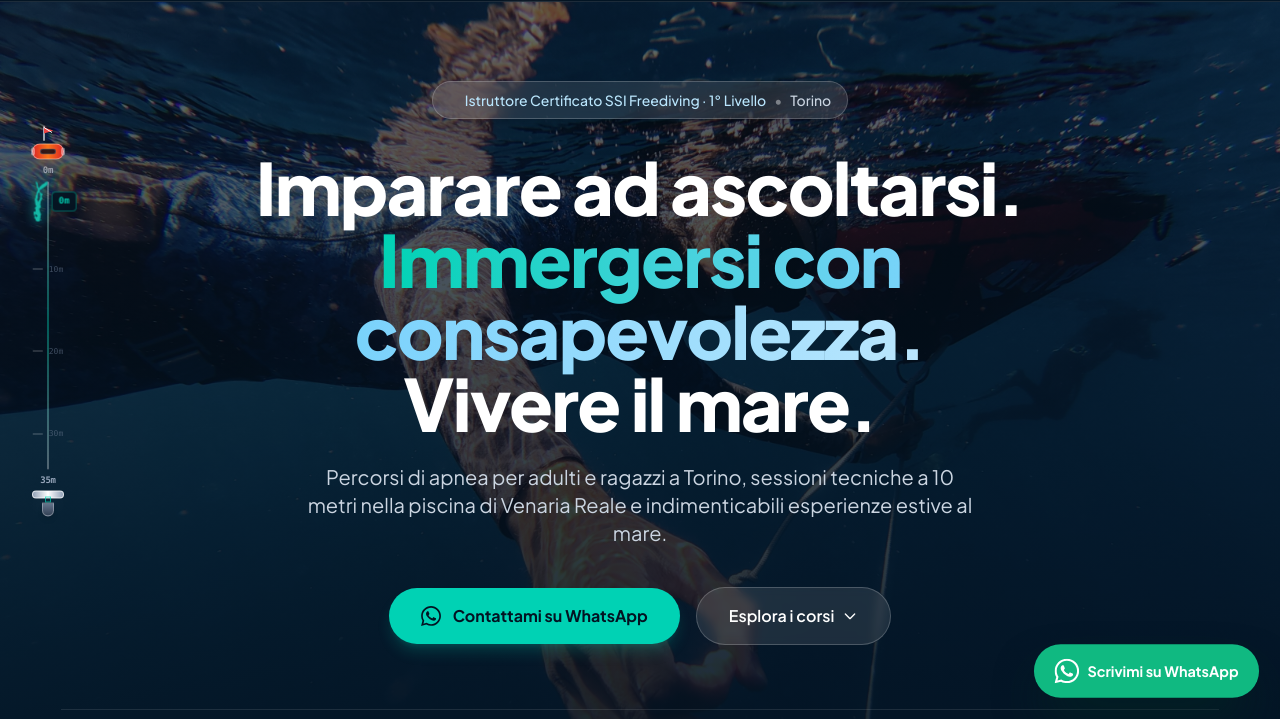
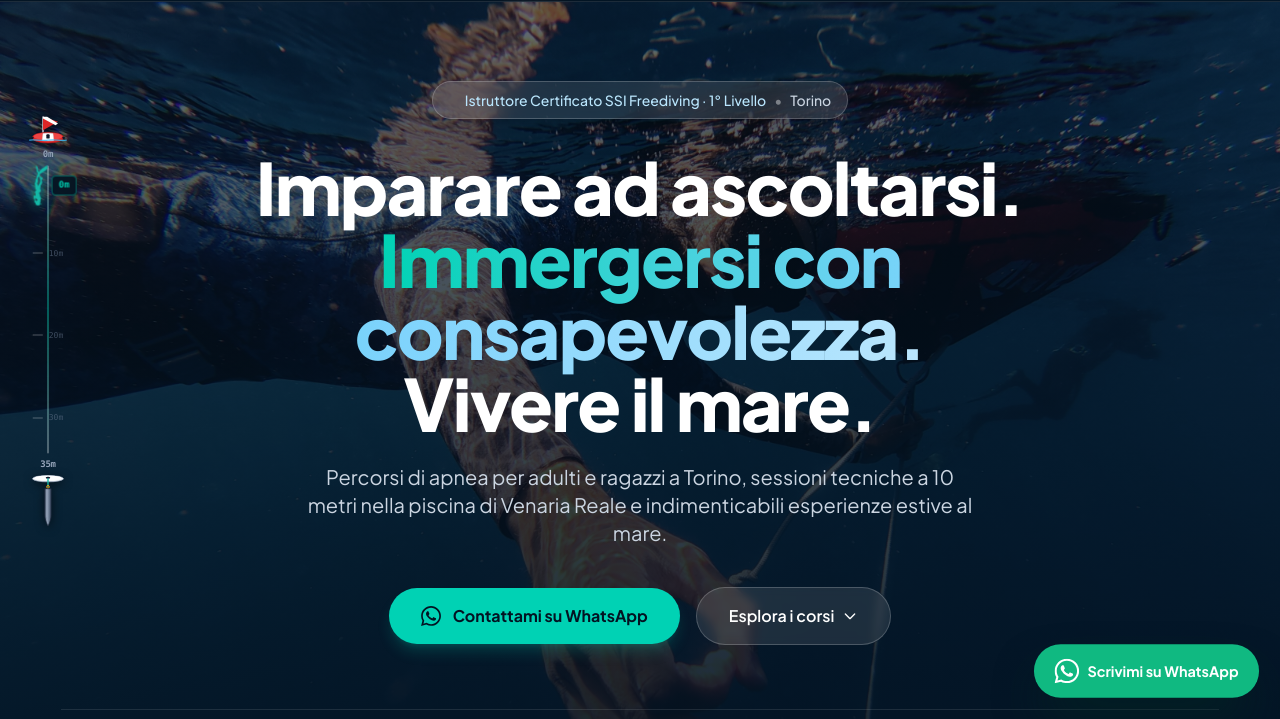
Before and after one commit to lorenzorasoli06/lorenzorasoli06.github.io, a plain HTML site: page index.html in a window 1280 px wide. Shown: the part 79-798 px from the top of the page. Drawn offline with nearby package versions, Linux system fonts and the light colour scheme; a web font is replaced by a local one.

Commit message:
Perfezionata grafica atollo sul filo dell'acqua e piombo idrodinamico a siluro rastremato in fondo al cavo

```diff
--- a/index.html
+++ b/index.html
@@ -99,22 +99,31 @@
     <div id="depth-indicator"
         class="fixed left-2 sm:left-4 lg:left-6 top-1/2 -translate-y-1/2 z-40 hidden md:flex flex-col items-center pointer-events-none select-none"
         aria-hidden="true">
-        <!-- ATOLLO IN CIMA CON BANDIERA SEGNASUB -->
+        <!-- ATOLLO IN CIMA CON BANDIERA SEGNASUB (Riferimento foto reale) -->
         <div class="flex flex-col items-center group relative">
-            <!-- Bandierina Segnasub -->
-            <svg class="w-4 h-4 text-red-500 mb-0.5 filter drop-shadow" viewBox="0 0 24 24" fill="none">
-                <line x1="6" y1="2" x2="6" y2="22" stroke="#e2e8f0" stroke-width="2" stroke-linecap="round" />
-                <path d="M6 3 L20 7.5 L6 12 Z" fill="#ef4444" />
-                <line x1="6" y1="3" x2="18" y2="10.5" stroke="#ffffff" stroke-width="1.5" />
+            <svg class="w-10 h-10 -mb-1 filter drop-shadow-[0_2px_4px_rgba(0,0,0,0.5)]" viewBox="0 0 48 44" fill="none"
+                xmlns="http://www.w3.org/2000/svg">
+                <!-- Asta bandiera -->
+                <line x1="18" y1="2" x2="18" y2="26" stroke="#e2e8f0" stroke-width="1.5" stroke-linecap="round" />
+                <!-- Bandiera Segnasub triangolare slanciata (Rossa con diagonale bianca) -->
+                <path d="M 18 2 L 36 8 L 18 18 Z" fill="#dc2626" />
+                <path d="M 18 2 L 23 2 L 36 10 L 33 12 L 18 4 Z" fill="#ffffff" />
+                <!-- Corpo Atollo (Toro rosso visto dal filo dell'acqua) -->
+                <ellipse cx="24" cy="27" rx="19" ry="6.5" fill="#dc2626" stroke="#991b1b" stroke-width="0.75" />
+                <!-- Riflesso superiore toro -->
+                <ellipse cx="24" cy="25.5" rx="17" ry="4.5" fill="#ef4444" />
+                <!-- Fascia / Inserto centrale bianco (come nella foto) -->
+                <path d="M 18 22 C 20 21.5 28 21.5 30 22 L 31 30.5 C 28 31 20 31 17 30.5 Z" fill="#ffffff"
+                    stroke="#cbd5e1" stroke-width="0.5" />
+                <rect x="22" y="23" width="4" height="5" rx="1" fill="#0f172a" />
+                <!-- Maniglie laterali nere -->
+                <rect x="4" y="26" width="2.5" height="2.5" rx="0.5" fill="#0f172a" />
+                <rect x="41.5" y="26" width="2.5" height="2.5" rx="0.5" fill="#0f172a" />
+                <!-- Filo dell'acqua / Increspatura marina -->
+                <path d="M 2 30 C 8 28.5 16 31.5 24 30 C 32 28.5 40 31.5 46 30" stroke="#38bdf8" stroke-width="1.5"
+                    stroke-linecap="round" opacity="0.8" />
             </svg>
-            <!-- Boa / Atollo da Apnea -->
-            <div
-                class="w-8 h-4 rounded-full bg-gradient-to-r from-red-600 via-orange-500 to-red-600 border border-white/40 shadow-lg shadow-orange-500/30 flex items-center justify-center relative">
-                <div class="w-4 h-1.5 rounded-full bg-slate-950/80 border border-white/20"></div>
-                <div class="absolute -left-0.5 top-1/2 -translate-y-1/2 w-1 h-2 bg-white/40 rounded-sm"></div>
-                <div class="absolute -right-0.5 top-1/2 -translate-y-1/2 w-1 h-2 bg-white/40 rounded-sm"></div>
-            </div>
-            <span class="text-[9px] font-mono font-bold text-slate-400 mt-1 tracking-tight">0m</span>
+            <span class="text-[9px] font-mono font-bold text-slate-400 -mt-0.5 tracking-tight">0m</span>
         </div>
 
         <!-- CAVO GUIDA CON TACCHE DI PROFONDITÀ -->
@@ -150,19 +159,33 @@
             </div>
         </div>
 
-        <!-- PIATTELLO DI FONDO CON PIOMBO/CONTRAPPESO -->
+        <!-- PIATTELLO DI FONDO CON PIOMBO A SILURO (Riferimento variabile_misto) -->
         <div class="flex flex-col items-center">
-            <span class="text-[9px] font-mono font-bold text-slate-400 mb-1 tracking-tight">35m</span>
-            <!-- Piattello circolare bianco/metallico -->
-            <div
-                class="w-8 h-2 rounded-full bg-gradient-to-r from-slate-400 via-white to-slate-400 border border-white/70 shadow-lg shadow-white/20">
-            </div>
-            <!-- Moschettone / Attacco -->
-            <div class="w-1.5 h-1.5 border border-accent/70 rounded-xs -mt-0.5"></div>
-            <!-- Zavorra di fondo (piombo) -->
-            <div
-                class="w-3 h-3.5 rounded-b-md bg-gradient-to-b from-slate-500 to-slate-700 border border-white/30 shadow-md">
-            </div>
+            <span class="text-[9px] font-mono font-bold text-slate-400 mb-0.5 tracking-tight">35m</span>
+            <svg class="w-10 h-14 filter drop-shadow-[0_2px_5px_rgba(0,0,0,0.6)]" viewBox="0 0 44 60" fill="none"
+                xmlns="http://www.w3.org/2000/svg">
+                <!-- Piattello di Fondo bianco (disco di battuta) -->
+                <ellipse cx="22" cy="6" rx="17" ry="3.5" fill="#f8fafc" stroke="#94a3b8" stroke-width="0.75" />
+                <ellipse cx="22" cy="5" rx="15" ry="2.5" fill="#ffffff" />
+                <ellipse cx="22" cy="5" rx="2.5" ry="1" fill="#0f172a" />
+                <!-- Cavo / cordino di sospensione con moschettone -->
+                <line x1="22" y1="6" x2="22" y2="15" stroke="#14b8a6" stroke-width="1.5" stroke-linecap="round" />
+                <circle cx="22" cy="15" r="1.5" stroke="#f59e0b" stroke-width="1" fill="none" />
+                <!-- Piombo a siluro idrodinamico: cilindro sottile rastremato a punta -->
+                <path d="M 18.5 17 L 25.5 17 L 25.5 46 C 25.5 52 22 58 22 58 C 22 58 18.5 52 18.5 46 Z"
+                    fill="url(#siluroLead)" stroke="#1e293b" stroke-width="0.75" />
+                <!-- Riflesso metallico lungo il fusto del piombo -->
+                <line x1="20.5" y1="18" x2="20.5" y2="48" stroke="#94a3b8" stroke-width="0.75" stroke-linecap="round"
+                    opacity="0.9" />
+                <defs>
+                    <linearGradient id="siluroLead" x1="18.5" y1="17" x2="25.5" y2="17" gradientUnits="userSpaceOnUse">
+                        <stop offset="0%" stop-color="#475569" />
+                        <stop offset="35%" stop-color="#94a3b8" />
+                        <stop offset="70%" stop-color="#64748b" />
+                        <stop offset="100%" stop-color="#334155" />
+                    </linearGradient>
+                </defs>
+            </svg>
         </div>
     </div>
 
```
